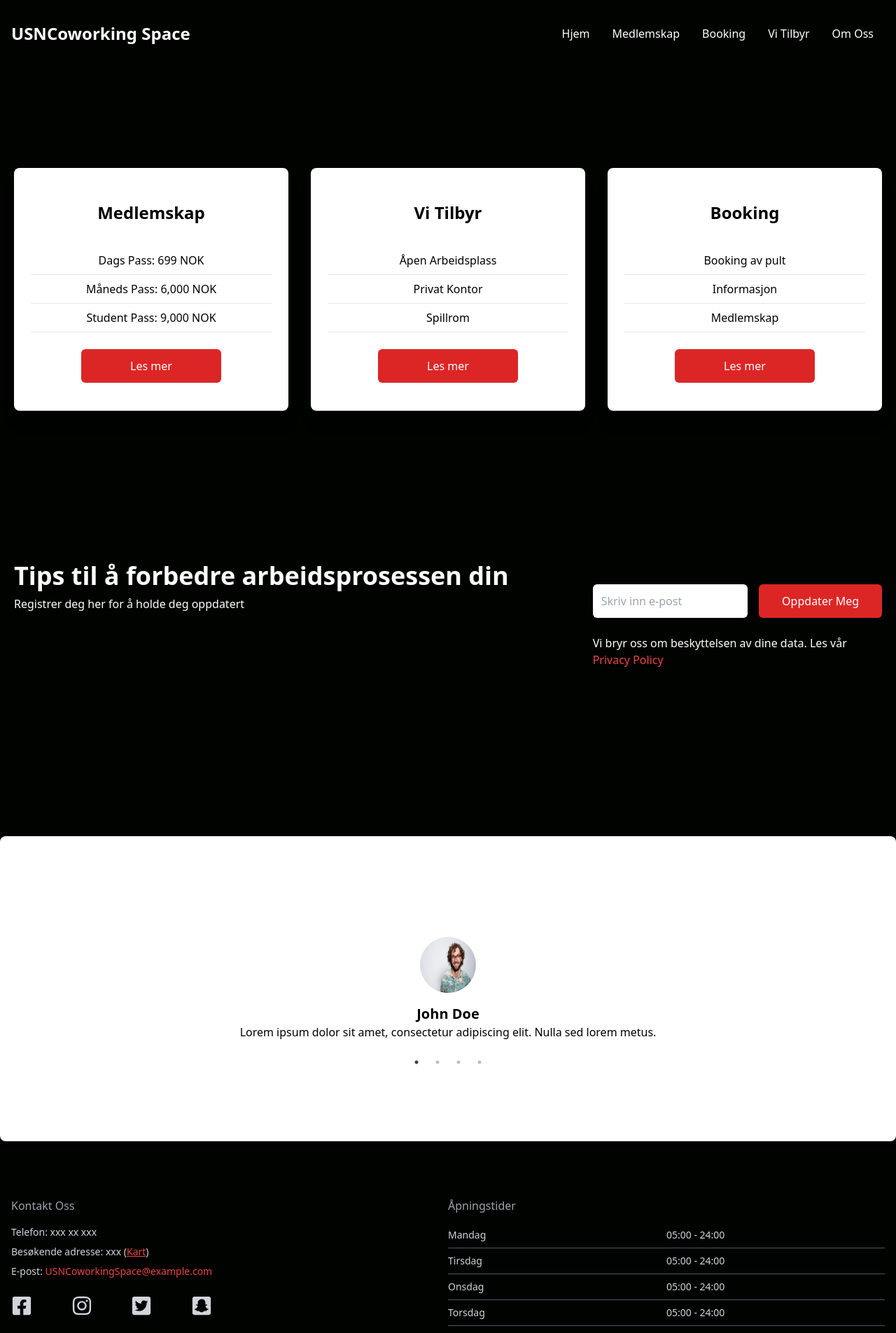
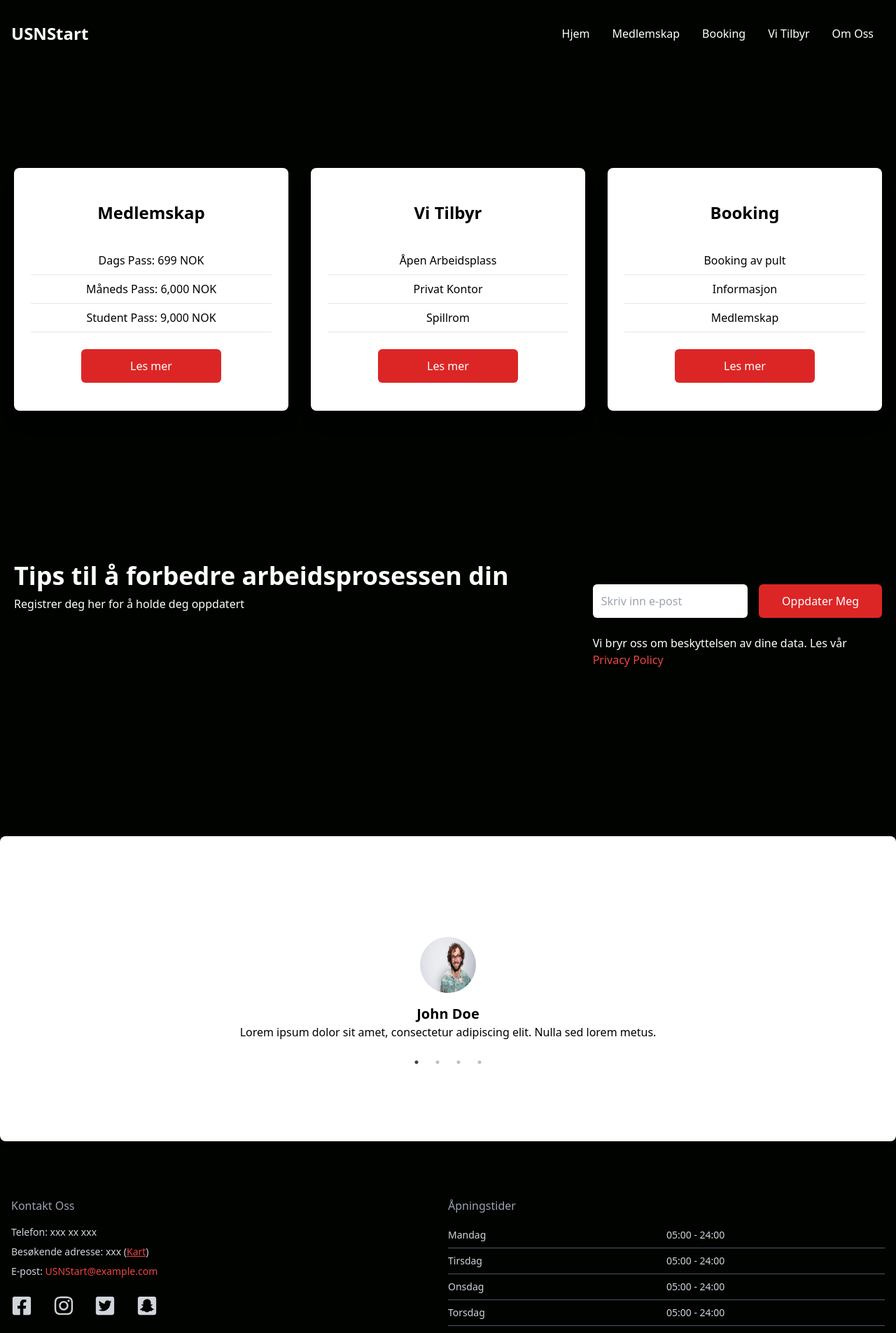
Before and after one commit to Vanguardium/Gruppe-13, a React (Create React App) app in the folder Nettside/: page / in a window 1280 px wide. Shown: the top 1905 px of the page at 70% size. Built offline with nearby package versions, Linux system fonts and the light colour scheme.

Commit message:
Oppdatering av tekst

```diff
--- a/Nettside/src/Components/Footer.jsx
+++ b/Nettside/src/Components/Footer.jsx
@@ -24,7 +24,7 @@ function Footer() {
             <li className='py-1 text-sm'>
               E-post: <span> </span>
               <span className='text-red-500 hover:cursor-pointer'>
-                USNCoworkingSpace@example.com
+                USNStart@example.com
               </span>
             </li>
           </ul>
--- a/Nettside/src/Components/Navbar.jsx
+++ b/Nettside/src/Components/Navbar.jsx
@@ -12,7 +12,7 @@ function Navbar() {
   return (
     <div className='text-white flex justify-between items-center h-24 max-w-[1500px] mx-auto p-4'>
       <h1 className='w-100 text-2xl font-bold text-white hover:cursor-pointer'>
-        <Link to='/'>USNCoworking Space</Link>
+        <Link to='/'>USNStart</Link>
       </h1>
       <ul className='hidden md:flex'>
         <Link to='/' className='p-4 hover:text-red-500'>
@@ -46,7 +46,7 @@ function Navbar() {
         }
       >
         <h1 className='w-full text-2xl font-bold text-white m-4 mt-8'>
-          <Link onClick={handleNav}>USNCoworking Space</Link>
+          <Link onClick={handleNav}>USNStart</Link>
         </h1>
 
         <ul className='uppercase flex flex-col p-4 text-[15px]'>
--- a/Nettside/src/Pages/Booking.jsx
+++ b/Nettside/src/Pages/Booking.jsx
@@ -59,7 +59,7 @@ function Booking() {
             >
               <div className='text-white'>
                 <h1 className='w-full text-2xl font-bold text-white m-4 mt-8'>
-                  <Link onClick={handleNav}>USNCoworking Space</Link>
+                  <Link onClick={handleNav}>USNStart</Link>
                 </h1>
 
                 <ul className='uppercase flex flex-col p-4 text-[15px]'>
```
